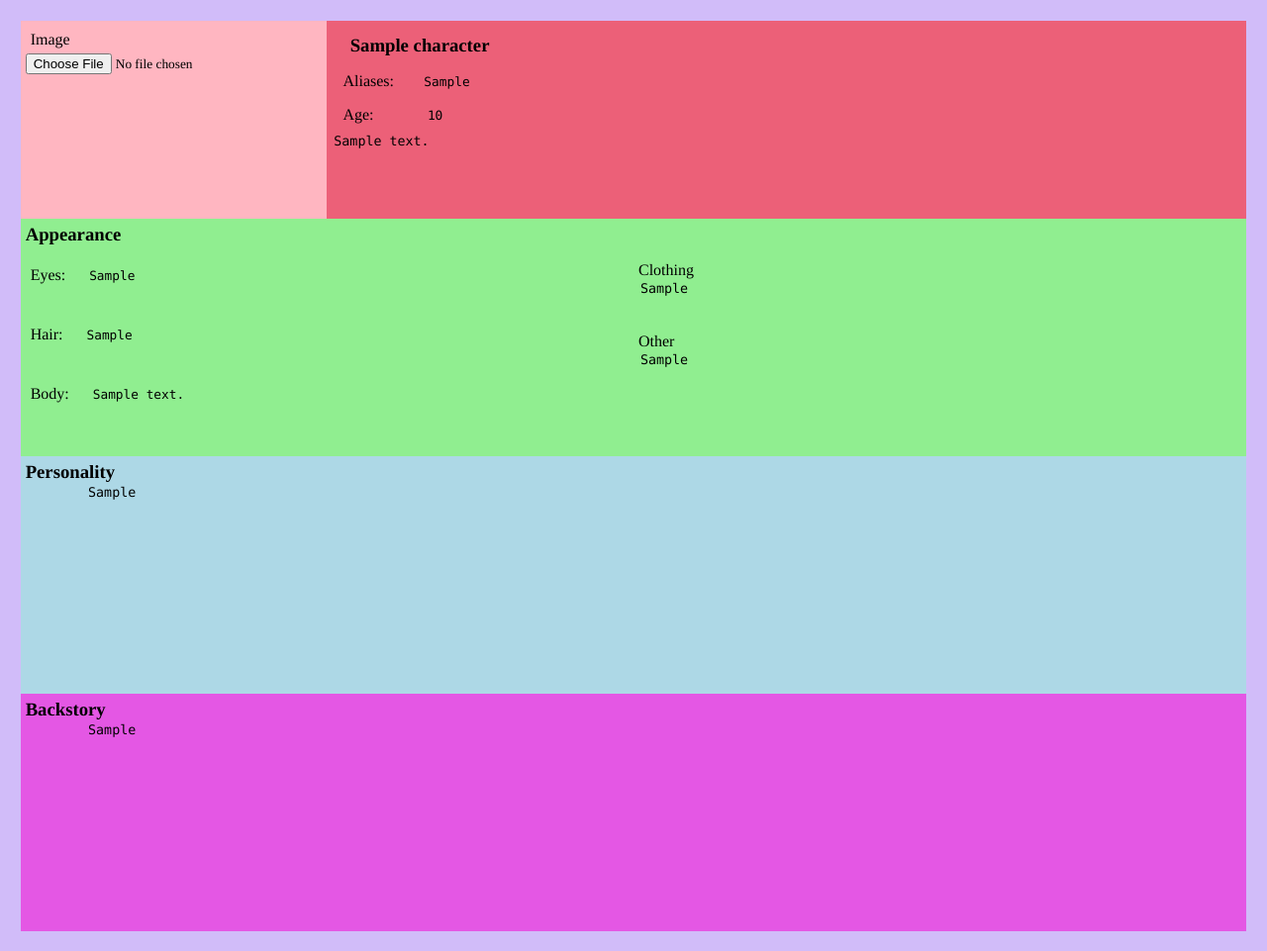
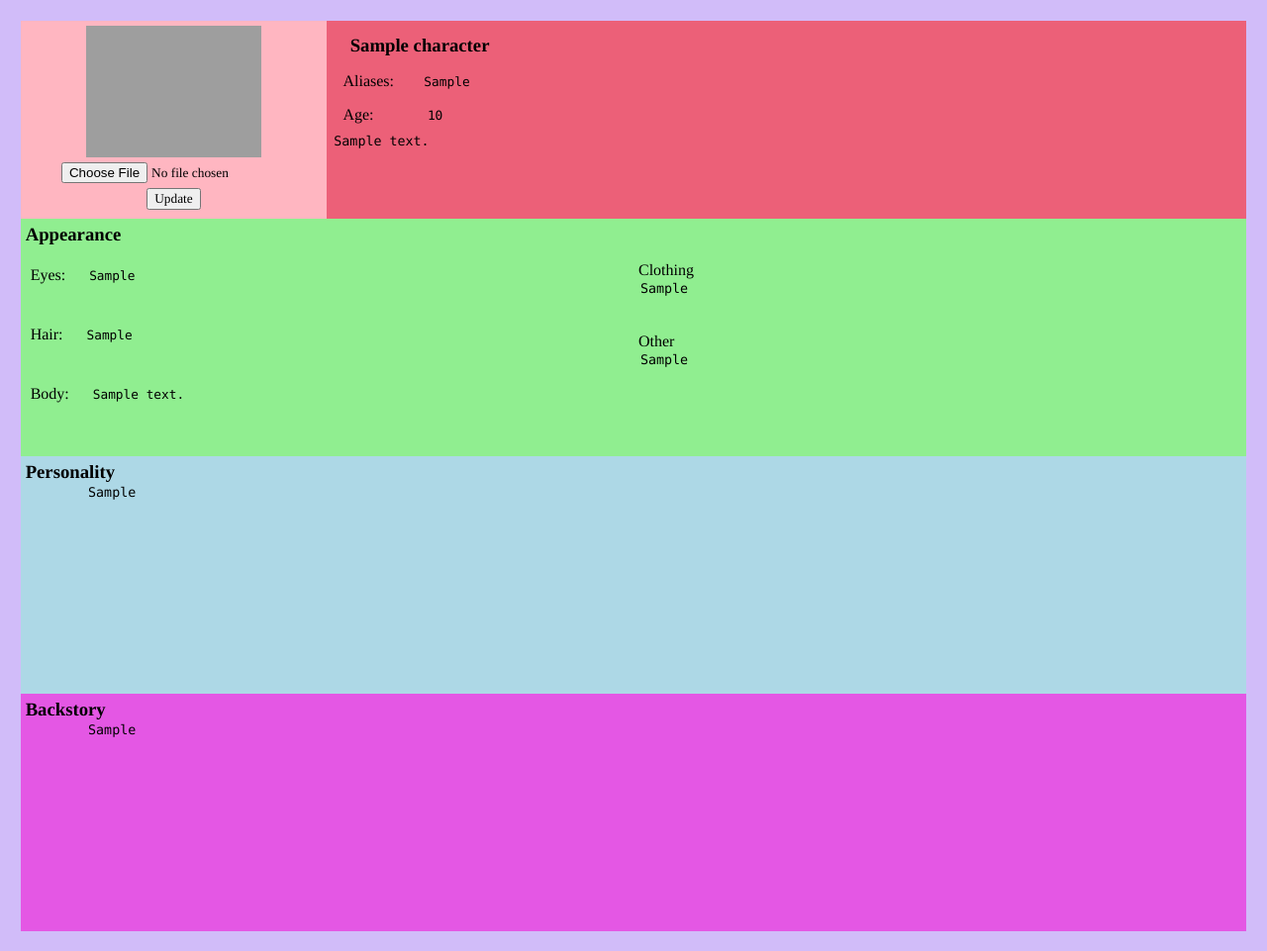
Before and after one commit to MaryfrancesU/RavenDesk, a PHP site: page /pages/character.php in a window 1280 px wide. Shown: the whole page at 99% size. Run offline with PHP 8.4, Linux system fonts and the light colour scheme; the visitor is signed in with stand-in values (Sample User, id 1); tables that the repository leaves empty or names only in its code hold one stand-in row (values such as "Sample post"); grey boxes are pictures that could not be loaded.

Commit message:
users can add img to character

```diff
--- a/pages/character.php
+++ b/pages/character.php
@@ -68,6 +68,16 @@
         $backDisplay = " Was found under the roof of the nunnery ";
     }
 
+    //Get img id of current character
+    $query2 = "SELECT img_id FROM characters WHERE id='$charid';";
+    $result2 = mysqli_query($conn, $query2);
+    $imgId = mysqli_fetch_all($result2, MYSQLI_ASSOC)[0]["img_id"];
+
+    //Get img name
+    $query3 = "SELECT name FROM images WHERE id='$imgId';";
+    $result3 = mysqli_query($conn, $query3);
+    $imgName = mysqli_fetch_all($result3, MYSQLI_ASSOC)[0]["name"];
+
 ?>
 
 
@@ -83,9 +93,27 @@
 
         <div id="character-grid-container">
             <div id="item1">
-                <div> Image </div>
-                <input type="file" id="charImg" name="charImg" />
-                <button id="hi" type="submit" style="display:none"> Submit </button>
+
+                <?php
+                    if ($imgId === NULL){
+                        $buttontext = "Upload";?>
+                        <div class="nocharimg">
+                            Choose an image for this character.
+                        </div>
+                <?php }
+                    else {
+                        $buttontext = "Update";
+                        $imageSrc = "../uploads/".$imgName;
+                        echo "<img class='charimg' src='$imageSrc'/>";
+                    }
+                ?>
+
+                <div class="grid-img">
+                    <form method="POST" action="../scripts/addcharimg.inc.php" enctype="multipart/form-data">
+                        <input type="file" name="charImg" required/>
+                        <button type="submit" name="submitImg"> <?php echo $buttontext; ?> </button>
+                    </form>
+                </div>
             </div>
 
             <div id="info">
--- a/pages/dashboard.php
+++ b/pages/dashboard.php
@@ -72,7 +72,7 @@
 
                 <form method="post" action="../scripts/addproject.inc.php">
                     <input name="projectName" required placeholder="Project Name"/>
-                    <button type="submit" name="submit"> </button>
+                    <button type="submit" name="submit"> Create </button>
                 </form>
             </div>
         </div>
--- a/style/tabs.css
+++ b/style/tabs.css
@@ -168,6 +168,22 @@ body {
   word-wrap: break-word;
 }
 
+#character-grid-container #item1 .charimg {
+  width: 92%;
+  height: 70%;
+  object-fit: contain;
+  text-align: center;
+  margin: auto;
+  display: flex;
+  justify-content: center;
+}
+
+#character-grid-container #item1 .nocharimg {
+  text-align: center;
+  background-color: rgba(0, 0, 0, 0);
+  width: 92%;
+}
+
 #character-grid-container #info {
   background-color: #ec6078;
   grid-column: 2 / span 3;
@@ -235,6 +251,15 @@ textarea {
   display: flex;
   flex-direction: row;
   justify-content: center;
+}
+
+.grid-img {
+  text-align: center;
+  justify-content: center;
+}
+
+.grid-img button {
+  margin: 5px;
 }
 
 .h3input {
--- a/style/tabs.scss
+++ b/style/tabs.scss
@@ -99,6 +99,22 @@ body{
     #item1{
         background-color: lightpink;
         word-wrap: break-word;
+
+        .charimg{
+            width: 92%;
+            height: 70%;
+            object-fit: contain;
+            text-align: center;
+            margin: auto;
+            display: flex;
+            justify-content: center;
+        }
+
+        .nocharimg{
+            text-align: center;
+            background-color: rgba(0, 0, 0, 0);
+            width: 92%;
+        }
     }
 
     #info{
@@ -172,6 +188,15 @@ textarea{
     display: flex;
     flex-direction: row;
     justify-content: center;
+}
+
+.grid-img{
+    text-align: center;
+    justify-content: center;
+
+    button{
+        margin: 5px;
+    }
 }
 
 .h3input{
```
Also changed, not shown: pages/project.php (+8 -5 lines), scripts/addcharimg.inc.php (added, +63 -0 lines), uploads/618b0a97102ed5.43363105.jpg (added), uploads/618b26c55f1d63.77164232.jpg (added), uploads/618b2729b90be4.52731217.jpg (added), uploads/618b283a1ae092.70353656.jpg (added), uploads/618b2992709d02.92136216.png (added), uploads/618b6f949a33d1.94334311.png (added), uploads/618b6fff27da62.25628315.jpg (added), uploads/618b70d0789952.73385410.jpg (added), uploads/618b7360501983.71570311.jpg (added), uploads/618b73ee061645.46752220.jpg (added), uploads/618b74ee80e3f8.69375289.jpg (added), uploads/618b7554bd8195.98134676.jpg (added), 1 more files.
